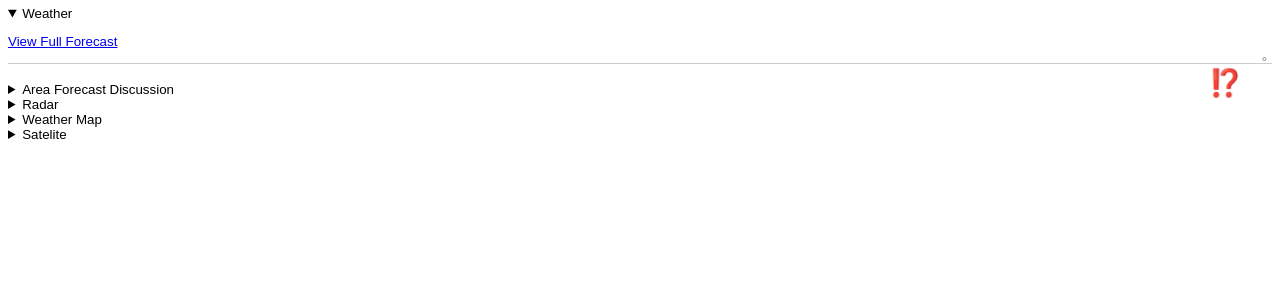
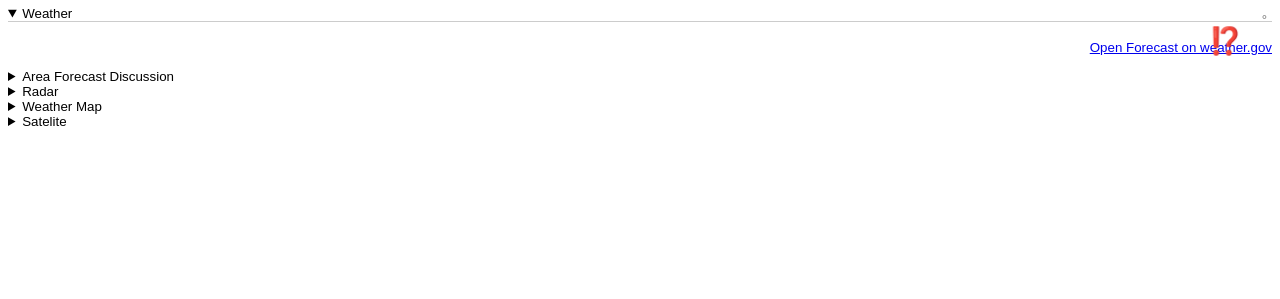
Before and after one commit to nattaylor/weather, a PHP site: page / in a window 1280 px wide. Shown: the part 14-313 px from the top of the page. Run offline with PHP 8.4, Linux system fonts and the light colour scheme; data that the repository does not hold is empty.

Commit message:
moved link

```diff
--- a/index.php
+++ b/index.php
@@ -114,8 +114,8 @@
 
 	<details id="weather" open>
 		<summary>Weather</summary>
-		<p><a href="<?php echo $weather->generateWebUrl(); ?>">View Full Forecast</a></p>
 		<?php echo $weather->generateForecastHtml(); ?>
+		<p style="text-align:right"><a href="<?php echo $weather->generateWebUrl(); ?>">Open Forecast on weather.gov</a></p>
 	</details>
 	<details id="afd">
 		<summary>Area Forecast Discussion</summary>
--- a/src/Weather.php
+++ b/src/Weather.php
@@ -64,10 +64,12 @@
 		<summary class="weather-summary">
 			<span class="weather-period">%s</span>
 			<span class="weather-short">%s</span>
-			<span class="weather-precip">%s</span>
-			<span class="weather-icon">%s</span>
-			<span class="weather-high">%s</span>
-			<span class="weather-low">%s</span>
+			<div class="weather-aside">
+				<span class="weather-precip">%s</span>
+				<span class="weather-icon">%s</span>
+				<span class="weather-high">%s</span>
+				<span class="weather-low">%s</span>
+			</div>
 		</summary>
 		<div class="weather-detailed">
 			<p>%s</p>
@@ -144,6 +146,7 @@
 			case 'shra':  return '🌧️'; break; //Rain Showers
 			case 'snow':  return '🌨️'; break; //Rain Showers
 			case 'rain':  return '🌧️'; break; //Rain Showers
+			case 'sleet': return '🌧️'; break;
 			default:      return '⁉️';
 		}
 		return $iconKey;
```
Also changed, not shown: README.md.
